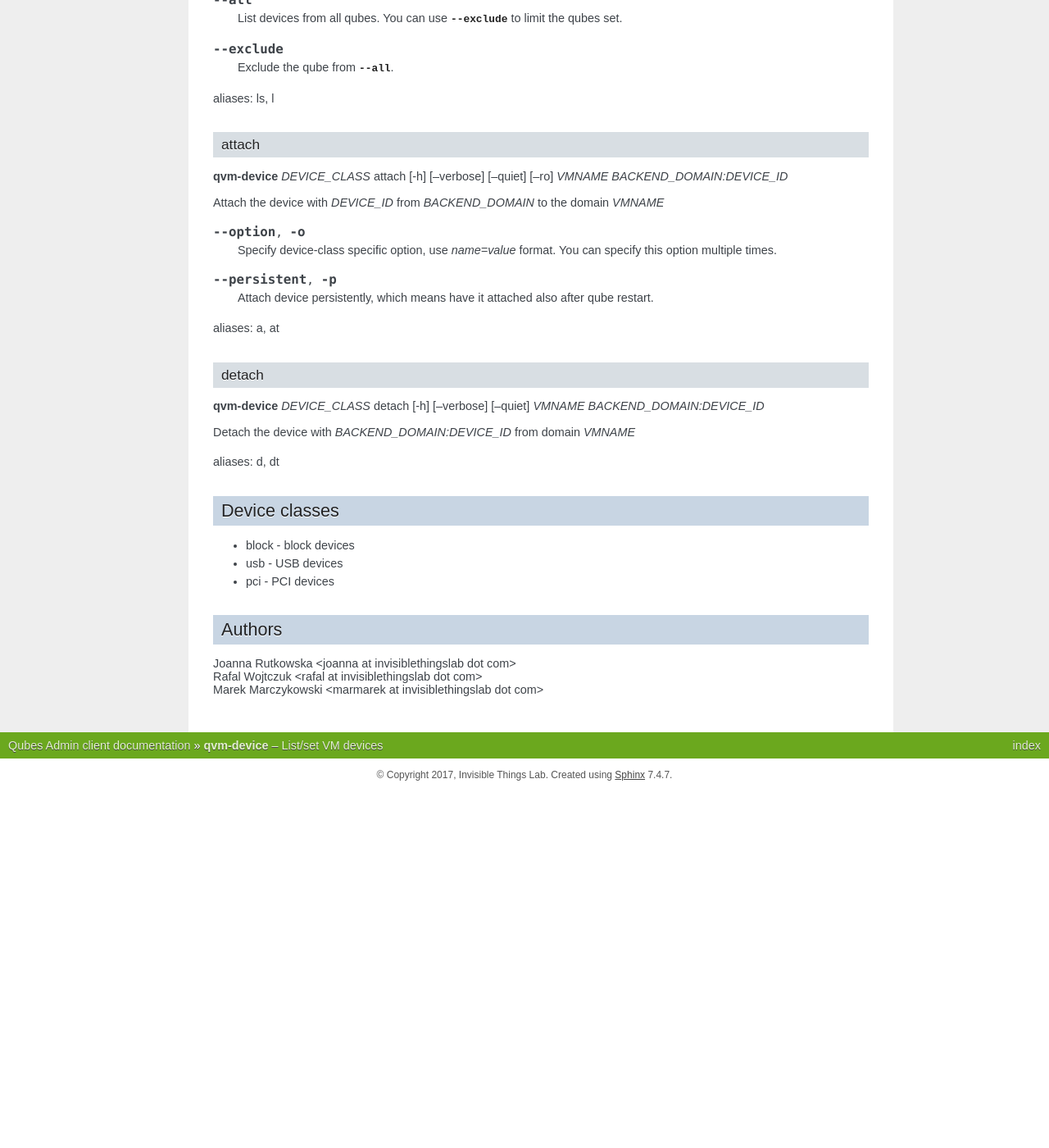
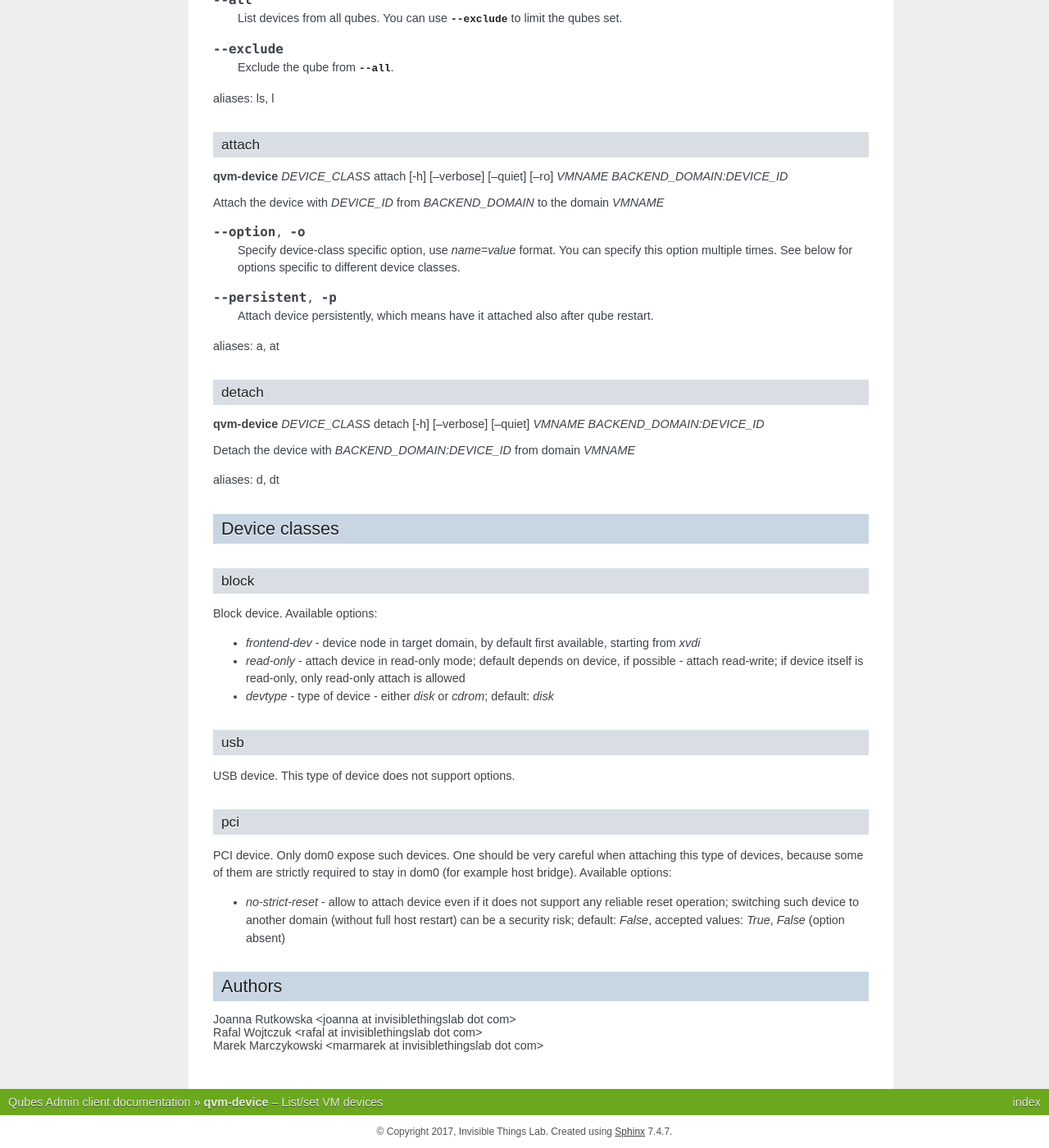
Before and after one commit to QubesOS/qubes-core-admin-client, a Sphinx documentation site: the page built from doc/manpages/qvm-device.rst, in a window 1280 px wide and 1400 px high, scrolled down 682 px. Shown: the whole window at 82% size. Built offline with Sphinx 7.4.7, drawn with Linux system fonts in a browser that asks for light colours; the version number could not be read and is left out; before the commit the page ends 1647 px from its top, so only the background shows below that.

Commit message:
Document device attach options in man page
Fixes QubesOS/qubes-issues#3204

```diff
--- a/doc/manpages/qvm-device.rst
+++ b/doc/manpages/qvm-device.rst
@@ -56,7 +56,8 @@
 .. option:: --option, -o
 
    Specify device-class specific option, use `name=value` format. You can
-   specify this option multiple times.
+   specify this option multiple times. See below for options specific to
+   different device classes.
 
 .. option:: --persistent, -p
 
@@ -77,9 +78,27 @@
 Device classes
 ==============
 
-* block - block devices
-* usb - USB devices
-* pci - PCI devices
+block
+^^^^^
+
+Block device. Available options:
+
+* `frontend-dev` - device node in target domain, by default first available, starting from `xvdi`
+* `read-only` - attach device in read-only mode; default depends on device, if possible - attach read-write; if device itself is read-only, only read-only attach is allowed
+* `devtype` - type of device - either `disk` or `cdrom`; default: `disk`
+
+usb
+^^^
+
+USB device. This type of device does not support options.
+
+pci
+^^^
+
+PCI device. Only dom0 expose such devices. One should be very careful when attaching this type of devices, because some of them are strictly required to stay in dom0 (for example host bridge). Available options:
+
+* `no-strict-reset` - allow to attach device even if it does not support any reliable reset operation; switching such device to another domain (without full host restart) can be a security risk; default: `False`, accepted values: `True`, `False` (option absent)
+
 
 Authors
 =======
```
Also changed, not shown: 1 other file.
